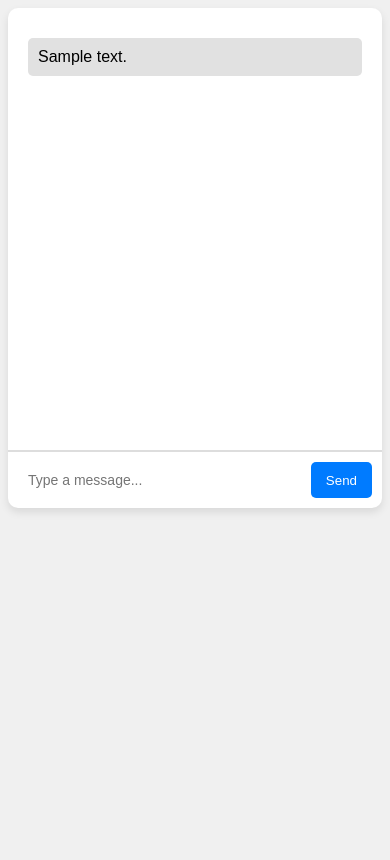
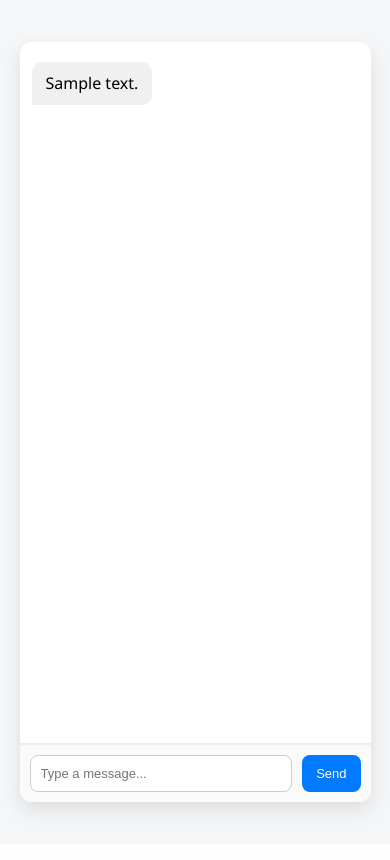
Before and after one commit to unic0rn9k/chat_gpt_clone, a FastAPI app: page /chat/1 in a window 390 px wide. After the commit the page ends 820 px from the top, so only its background shows below. Run offline with FastAPI, Linux system fonts and the light colour scheme; a database or web service that is not in the repository returns one stand-in record (values such as "Sample title"); some libraries are stand-ins or nearby versions.

Commit message:
changes to final

```diff
--- a/main.py
+++ b/main.py
@@ -188,10 +188,7 @@ async def login(request: Request, username: str = Form(...), password: str = For
         })
     else:
         conn.close()
-        return JSONResponse(
-            content={"success": False, "message": "Invalid username or password"},
-            status_code=401
-        )
+        return RedirectResponse("/static/loginerror.html", status_code=303)
 
 @app.get("/chat/{id}", response_class=HTMLResponse)
 async def chat(request: Request, id: str, conn=Depends(get_db_conn)):
--- a/static/style.css
+++ b/static/style.css
@@ -1,70 +1,127 @@
+/* Base page setup */
 body {
-    font-family: Arial, sans-serif;
+    margin: 0;
+    padding: 0;
+    font-family: 'Segoe UI', Tahoma, Geneva, Verdana, sans-serif;
+    background-color: #f4f6f8;
+
+    /* Center the chat container */
+    display: flex;
     justify-content: center;
     align-items: center;
     height: 100vh;
-    background-color: #f0f0f0;
 }
 
+/* Chat app container */
 .chat-container {
     width: 100%;
-    max-width: 400px;
-    height: 500px;
-    background-color: white;
-    box-shadow: 0 4px 8px rgba(0, 0, 0, 0.1);
-    border-radius: 10px;
+    max-width: 420px;
+    height: 600px;
+    background-color: #ffffff;
+    box-shadow: 0 8px 20px rgba(0, 0, 0, 0.1);
+    border-radius: 12px;
     display: flex;
     flex-direction: column;
+    overflow: hidden;
 }
 
+/* Chat history area */
 .chat-box {
     flex: 1;
-    padding: 20px;
+    padding: 16px;
     overflow-y: auto;
-    border-bottom: 1px solid #ddd;
+    border-bottom: 1px solid #eee;
+    display: flex;
+    flex-direction: column;
+    scroll-behavior: smooth;
 }
 
+/* Input area */
 .input-container {
     display: flex;
-    padding: 10px;
-    border-top: 1px solid #ddd;
+    padding: 12px;
+    border-top: 1px solid #eee;
+    background-color: #fafafa;
 }
 
+/* Text input */
 #userMessage {
     flex: 1;
-    padding: 10px;
-    border: none;
-    border-radius: 5px;
+    padding: 12px;
+    border: 1px solid #ccc;
+    border-radius: 8px;
     font-size: 14px;
     outline: none;
+    transition: border 0.2s ease;
 }
 
+#userMessage:focus {
+    border-color: #007bff;
+}
+
+/* Send button */
 button {
-    padding: 10px 15px;
+    padding: 12px 18px;
     margin-left: 10px;
     background-color: #007bff;
-    color: white;
+    color: #fff;
     border: none;
-    border-radius: 5px;
+    border-radius: 8px;
+    font-size: 14px;
     cursor: pointer;
+    transition: background-color 0.2s ease;
 }
 
 button:hover {
     background-color: #0056b3;
 }
 
+/* Chat message bubbles */
 .message {
-    margin: 10px 0;
-    padding: 10px;
-    border-radius: 5px;
+    max-width: 80%;
+    padding: 10px 14px;
+    margin: 8px 0;
+    border-radius: 10px;
+    word-wrap: break-word;
+    line-height: 1.4;
 }
 
+/* User message styling */
 .user-message {
-    background-color: #cfe9ff;
+    background-color: #daf0ff;
     align-self: flex-end;
+    border-radius: 10px 10px 0 10px;
 }
 
+/* Bot message styling */
 .bot-message {
-    background-color: #e1e1e1;
+    background-color: #f0f0f0;
     align-self: flex-start;
+    border-radius: 10px 10px 10px 0;
 }
+
+/* Responsive: better padding on small screens */
+@media (max-width: 480px) {
+    .chat-container {
+        width: 90%;
+        height: 90vh;
+    }
+
+    .chat-box {
+        padding: 12px;
+    }
+
+    .input-container {
+        padding: 10px;
+    }
+
+    #userMessage {
+        padding: 10px;
+        font-size: 13px;
+    }
+
+    button {
+        padding: 10px 14px;
+        font-size: 13px;
+    }
+}
--- a/templates/chat_page.html
+++ b/templates/chat_page.html
@@ -19,6 +19,7 @@
             <button onclick="sendMessage()">Send</button>
         </div>
     </div>
+
     <script>
         const chatId = "{{ chat_id }}";
         const username = "{{ username }}";
@@ -27,7 +28,7 @@
             text = text.replace(/\*\*(.+?)\*\*/g, '<strong>$1</strong>');
             text = text.replace(/\*(.+?)\*/g, '<em>$1</em>');
             text = text.replace(/`(.+?)`/g, '<code>$1</code>');
-            text = text.replace(/\[(.+?)\]\((.+?)\)/g, '<a href="$2">$1</a>');
+            text = text.replace(/\[(.+?)\]\((.+?)\)/g, '<a href="$2" target="_blank" rel="noopener noreferrer">$1</a>');
             text = text.replace(/\n/g, '<br>');
             return text;
         }
@@ -55,7 +56,6 @@
                     body: JSON.stringify({message: userMessage})
                 });
                 const data = await response.json();
-                console.log(data);
                 if (data && data.text) {
                     displayMessage(simpleMarkdownParser(data.text), 'bot');
                 } else {
@@ -66,7 +66,15 @@
             }
 
             userMessageInput.value = '';
+            userMessageInput.focus();
         }
+
+        // Optional: Send message on Enter key
+        document.getElementById('userMessage').addEventListener('keydown', function(e) {
+            if (e.key === 'Enter') {
+                sendMessage();
+            }
+        });
     </script>
 </body>
 </html>
```
Also changed, not shown: static/loginerror.html (added, +53 -0 lines), README.md.
